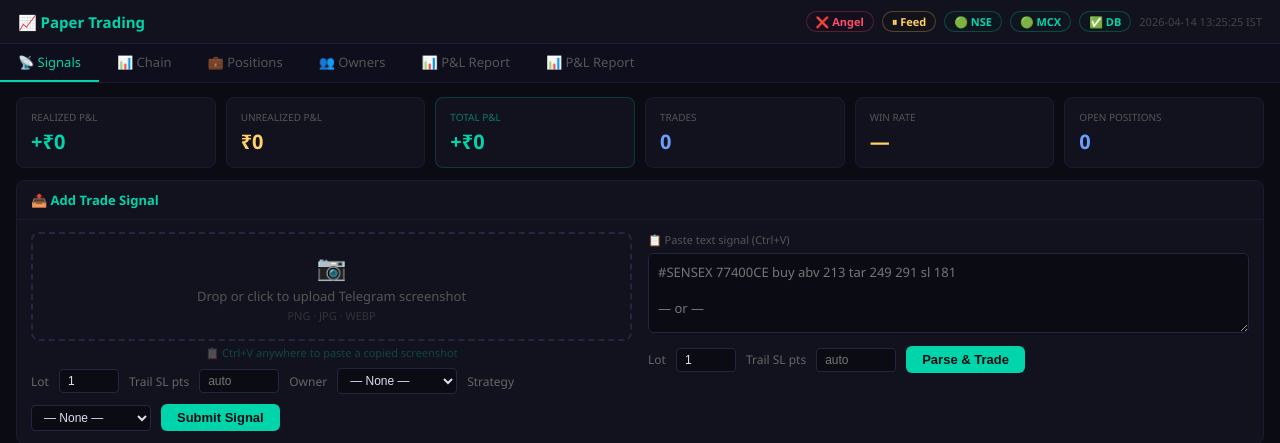
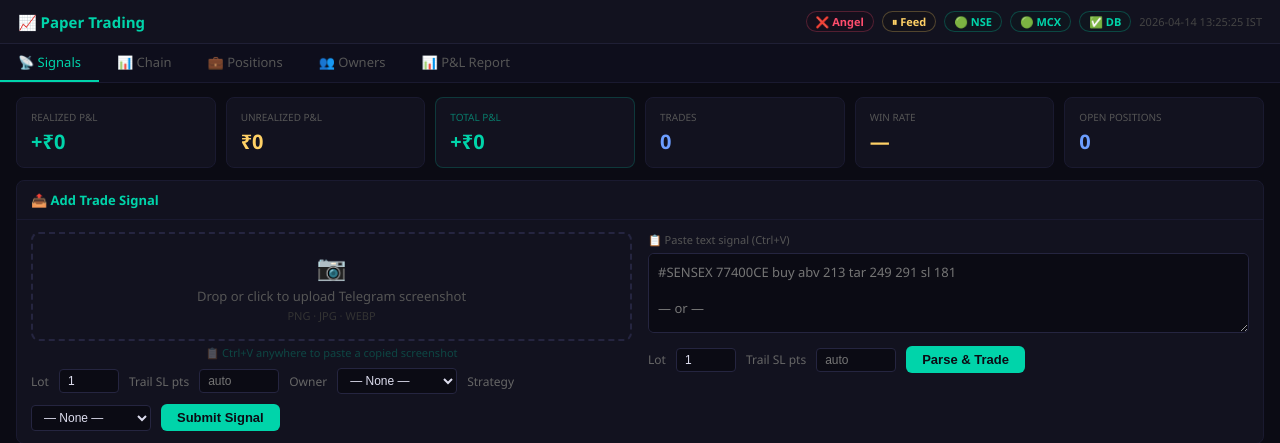
Before and after one commit to 27Krishnan/PaperTrading, a FastAPI app: page / in a window 1280 px wide. Shown: the top 443 px of the page. Run offline with FastAPI, Linux system fonts and the light colour scheme; data that the repository does not hold is empty.

Commit message:
UI Polish: Fixed double P&L Report tab

```diff
--- a/dashboard/templates/index.html
+++ b/dashboard/templates/index.html
@@ -248,7 +248,6 @@
   <div class="tab"         onclick="switchTab('chain')">📊 Chain</div>
   <div class="tab"         onclick="switchTab('positions')">💼 Positions</div>
   <div class="tab"         onclick="switchTab('owners')">👥 Owners</div>
-  <div class="tab"         onclick="switchTab('pnl')">📊 P&amp;L Report</div>
   <div class="tab"         onclick="switchTab('pnl')">📊 P&amp;L Report</div>
 </div>
 
```
